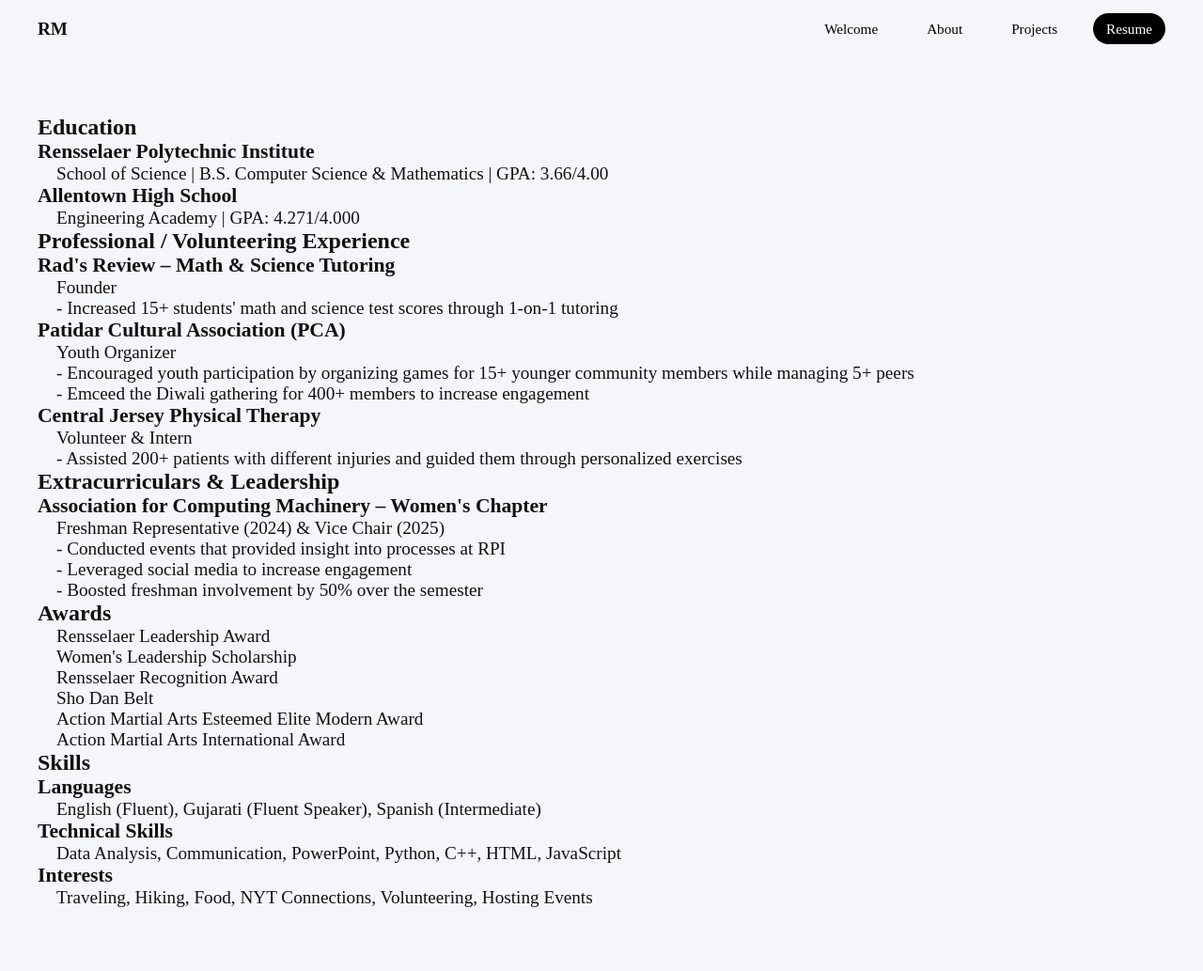
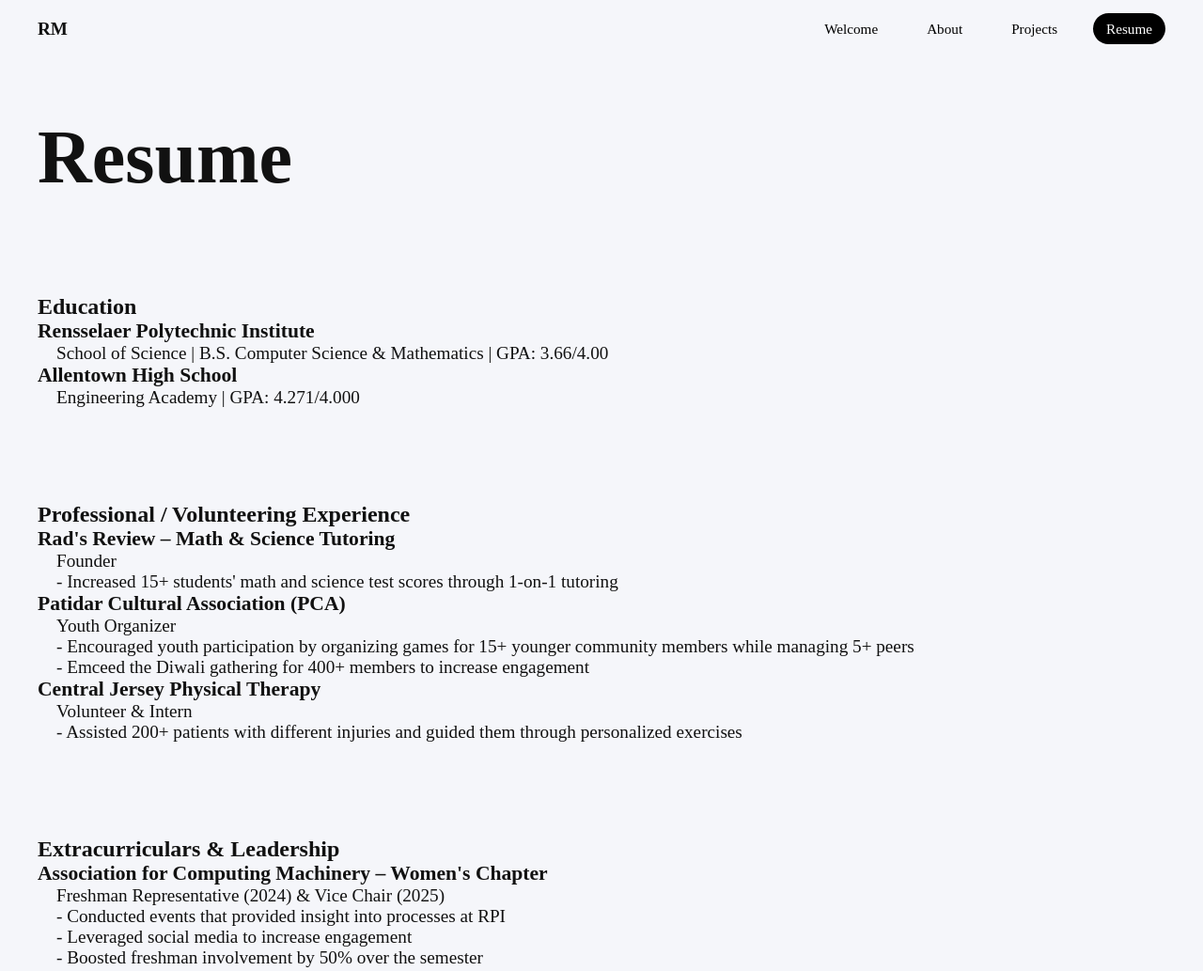
Before and after one commit to radhikamanvar/RadhikaManvar.github.io, a plain HTML site: page resume.html in a window 1280 px wide. Shown: the top 1033 px of the page at 94% size. Before the commit the page ends 986 px from the top, so only its background shows below. Drawn offline with Linux system fonts and the light colour scheme.

Commit message:
Add files via upload

```diff
--- a/resume.html
+++ b/resume.html
@@ -20,6 +20,8 @@
   </header>
 
   <main>
+    <h1>Resume</h1>
+
     <h2>Education</h2>
         <h3>Rensselaer Polytechnic Institute</h3>
             <p>School of Science | B.S. Computer Science & Mathematics | GPA: 3.66/4.00</p>
--- a/style.css
+++ b/style.css
@@ -73,11 +73,12 @@ main {
 }
 
 main h1 {
-  font-size: 5rem;
-  margin-bottom: 10px;
+    font-size: 5rem;
+    margin-bottom: 10px;
 }
 
 main h2{
+    margin-top: 100px;
     font-size: 1.5rem;
 }
 
```
